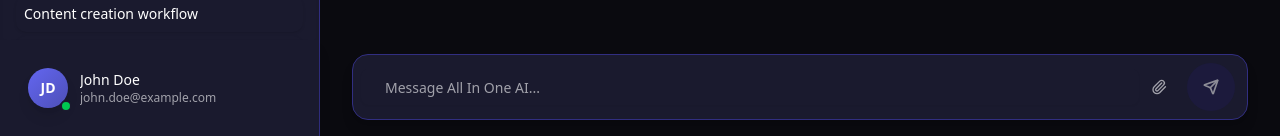
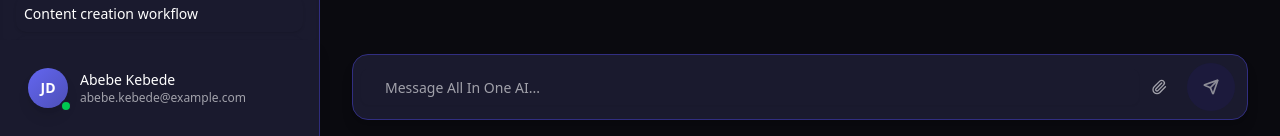
Before and after one commit to nati-d/All_in_One_AI, a Next.js app: page / in a window 1280 px wide. Shown: the part 664-800 px from the top of the page. Built offline with nearby package versions, Linux system fonts and the light colour scheme.

Commit message:
Update User Information in AllInOneAIPage and Remove Connection Status
- Changed the displayed user information from "John Doe" to "Abebe Kebede" with updated email.
- Removed the connection status indicator section for a cleaner interface.

```diff
--- a/app/page.tsx
+++ b/app/page.tsx
@@ -275,8 +275,8 @@ export default function AllInOneAIPage() {
 
 						{/* User Info */}
 						<div className='flex-1 min-w-0'>
-							<p className='text-sm font-medium text-foreground truncate'>John Doe</p>
-							<p className='text-xs text-muted-foreground truncate'>john.doe@example.com</p>
+							<p className='text-sm font-medium text-foreground truncate'>Abebe Kebede</p>
+							<p className='text-xs text-muted-foreground truncate'>abebe.kebede@example.com</p>
 						</div>
 
 						{/* Logout Button */}
@@ -316,12 +316,6 @@ export default function AllInOneAIPage() {
 									</h1>
 									<p className='text-xs text-muted-foreground'>Your AI Assistant</p>
 								</div>
-							</div>
-
-							{/* Connection Status */}
-							<div className='flex items-center gap-2 mr-4'>
-								<div className={cn("w-2 h-2 rounded-full", isConnected ? "bg-green-500" : "bg-red-500")} />
-								<span className='text-xs text-muted-foreground'>{isConnected ? "Connected" : "Offline"}</span>
 							</div>
 
 							{/* Menu Toggle */}
```
